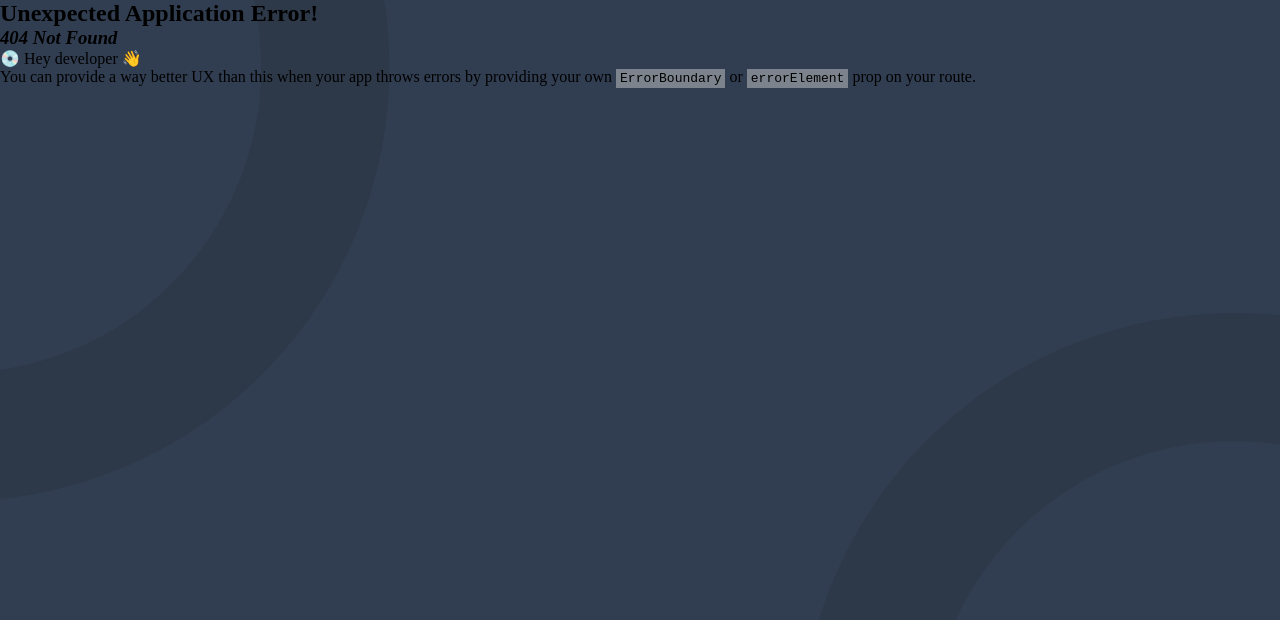
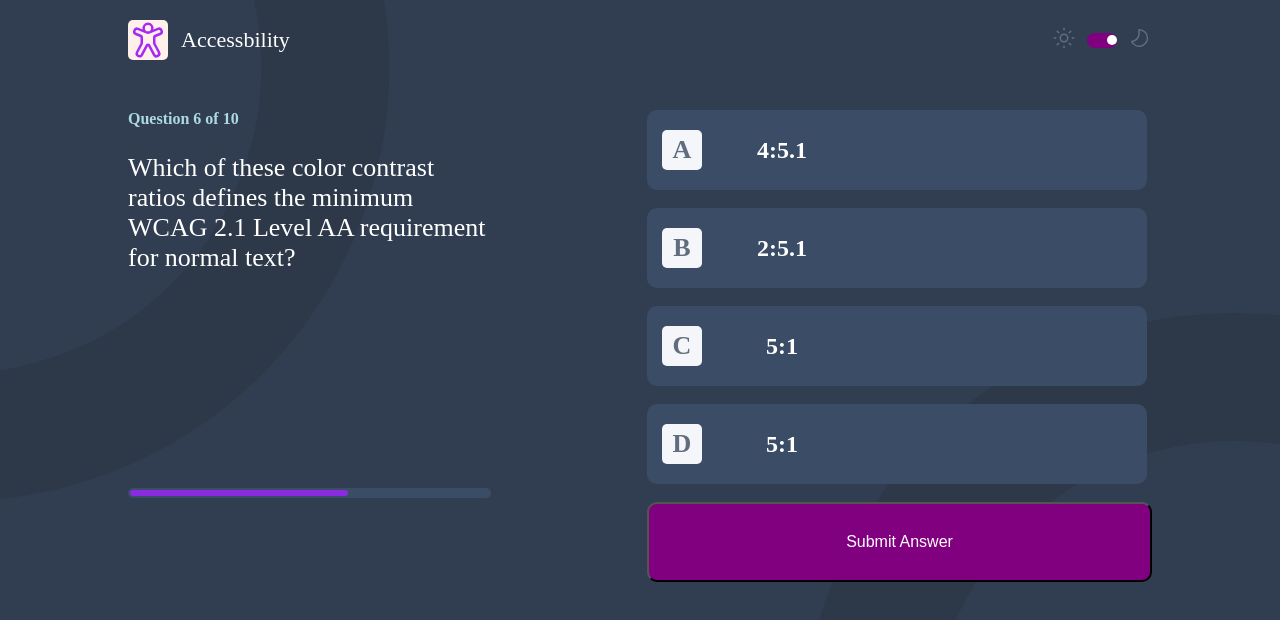
Before and after one commit to 23nosurrend/Test-App, a React (Vite) app: page /answer/1 in a window 1280 px wide. Before the commit this address had no page. Shown: the top 620 px of the page. Built offline with nearby package versions, Linux system fonts and the light colour scheme.

Commit message:
I have added dist

```diff
--- /dev/null
+++ b/src/components/Answer.tsx
@@ -0,0 +1,50 @@
+
+// import { useParams } from "react-router-dom"
+import "../styles/Answer.css"
+import AccessNav from "./AccessNav"
+import Question from "./Question"
+import Tab from "./Tab"
+import Button from "./Button"
+import Bar from "./Downbar"
+import "../styles/Tab.css"
+
+function Answer(){
+
+    // const {selectedTab:selectedParam}=useParams<{selectedTab:string}>()
+
+
+
+    return(
+          <div>
+            <div><AccessNav/></div>
+            <div className="inner">
+                <div className="inner-container">
+                <div id="div-of-Question-Bar">
+                    <div id="Question-div"><Question/></div>
+                    <div id="div-with-Bar"><Bar/></div>
+
+
+
+                </div>
+                <div>
+                <div>
+                    <Tab   text="4:5.1" path="/answer" head="A" backColor="#F4F6FA" textColor="#626C7F" className="custom-tab"/><br></br>
+                    <Tab     text="2:5.1" path="/answer" head="B" backColor="#F4F6FA" textColor="#626C7F"  className="custom-tab"  /><br></br>
+                    <Tab        text="5:1" path="/answer" head="C" backColor="#F4F6FA" textColor="#626C7F"  className="custom-tab"  /><br></br>
+                    <Tab    text="5:1" path="/answer" head="D" backColor="#F4F6FA" textColor="#626C7F" className="custom-tab"  /><br></br>
+                    {/* <Tab text="3.5:1"/>
+                    <Tab text="2:5.1"/>
+                    <Tab text="5:1"/> */}
+                </div>
+                <div>
+                    <Button buttonText="Submit Answer" />
+                </div>
+                </div>
+            </div>
+            </div>
+
+          </div>
+    )
+}
+
+export default Answer
--- a/src/components/Button.tsx
+++ b/src/components/Button.tsx
@@ -1,12 +1,24 @@
 import "../styles/Button.css"
 
-function  Button(){
+
+
+interface buttonProps{
+    buttonText:string;
+    onClick?:()=>void;
+
+
+}
+
+function  Button({buttonText,onClick}:buttonProps){
     return(
         <div>
             <div>
-                <button id="btn">
-                    Submit Answer
+
+                <button id="btn" onClick={onClick} >
+                    {buttonText}
                 </button>
+
+
             </div>
 
         </div>
--- a/src/components/Page1.tsx
+++ b/src/components/Page1.tsx
@@ -1,4 +1,6 @@
 import {useState} from "react"
+import {  useNavigate } from "react-router-dom";
+
 import "../styles/Page.css"
 import AccessNav from "./AccessNav"
 import Question from "./Question"
@@ -9,9 +11,16 @@ import "../styles/Tab.css"
 
 function Page(){
     const [selectedTab,setSelectedTab]=useState("")
+    const[isCorrect,setIsCorrect]=useState(false)
+    const navigate=useNavigate()
 
-    const handleTabSelect=(tab:string)=>{
+    const handleTabSelect=(tab:string,correct:boolean)=>{
         setSelectedTab(tab)
+        setIsCorrect(correct)
+    }
+
+    const handleSubmit=()=>{
+        navigate(`/answer/${selectedTab}`)
     }
 
     return(
@@ -28,16 +37,19 @@ function Page(){
                 </div>
                 <div>
                 <div>
-                    <Tab isSelected={selectedTab=="A"} onClick={() => handleTabSelect("A")} text="4:5.1" path="/Question" head="A" backColor="#F4F6FA" textColor="#626C7F" className="custom-tab"/><br></br>
-                    <Tab text="2:5.1" path="/Question" head="B" backColor="#F4F6FA" textColor="#626C7F"  className="custom-tab"  /><br></br>
-                    <Tab text="5:1" path="/Question" head="C" backColor="#F4F6FA" textColor="#626C7F"  className="custom-tab"  /><br></br>
-                    <Tab text="5:1" path="/Question" head="D" backColor="#F4F6FA" textColor="#626C7F" className="custom-tab"  /><br></br>
+                    <Tab isSelected={selectedTab=="A"} isCorrect={isCorrect} onClick={() => handleTabSelect("A",true)} text="4:5.1" path="/Question" head="A" backColor="#F4F6FA" textColor="#626C7F" className="custom-tab"/><br></br>
+                    <Tab  isSelected={selectedTab=="B"} isCorrect={isCorrect} onClick={() => handleTabSelect("B",false)}  text="2:5.1" path="/Question" head="B" backColor="#F4F6FA" textColor="#626C7F"  className="custom-tab"  /><br></br>
+                    <Tab  isSelected={selectedTab=="C"} isCorrect={isCorrect} onClick={() => handleTabSelect("C",false)}      text="5:1" path="/Question" head="C" backColor="#F4F6FA" textColor="#626C7F"  className="custom-tab"  /><br></br>
+                    <Tab  isSelected={selectedTab=="D"} isCorrect={isCorrect} onClick={() => handleTabSelect("D",false)} text="5:1" path="/Question" head="D" backColor="#F4F6FA" textColor="#626C7F" className="custom-tab"  /><br></br>
                     {/* <Tab text="3.5:1"/>
                     <Tab text="2:5.1"/>
                     <Tab text="5:1"/> */}
                 </div>
                 <div>
-                    <Button/>
+
+                   <Button buttonText="Submit Answer" onClick={handleSubmit} />
+
+
                 </div>
                 </div>
             </div>
--- a/src/components/Tab.tsx
+++ b/src/components/Tab.tsx
@@ -14,13 +14,15 @@ interface Tabprops{
     className?:string;
     isSelected?:boolean;
     onClick?:()=>void
-
+   isCorrect?:boolean
 
 
 }
-function Tab({text,svg,head,path,backColor,textColor,className,isSelected,onClick}:Tabprops){
+function Tab({text,svg,head,path,backColor,textColor,className,isSelected,isCorrect,onClick}:Tabprops){
+  const tabClassName=`${className} ${isSelected ? "selected-tab" : ""} ${isCorrect===true ? "correct-tab":isCorrect===false?"incorrect-tab":""}`
+
     return(
-        <div  className={`${className} ${isSelected ? "selected-tab" : ""}`} onClick={onClick}>
+        <div  className={ tabClassName} onClick={onClick}>
             <Link to={path} id="Tab-link">
             <div className="Tab-div">
               <div className="Tab-div-inner">
--- /dev/null
+++ b/src/styles/Answer.css
@@ -0,0 +1,40 @@
+*{
+    margin: 0px;
+    padding:0px;
+}
+
+.inner-container{
+
+    width:80%;
+    display: flex;
+    justify-content: space-between;
+
+
+}
+.inner{
+    display: flex;
+    align-items: center;
+    justify-content: center;
+    margin-top:30px;
+
+}
+
+/* .custom-tab:hover{
+border:2px solid purple;
+border-radius:10px;
+font-weight: bolder;
+} */
+#div-of-Question-Bar{
+    display:flex;
+    flex-direction: column;
+
+}
+#Question-div{
+    height:80%
+}
+/* .correct-tab{
+    border:2px solid green
+}
+.incorrect-tab{
+     border:2px solid red
+} */
--- a/src/styles/Tab.css
+++ b/src/styles/Tab.css
@@ -53,4 +53,5 @@
 }
 .selected-tab{
     border:2px solid purple;
+    border-radius: 10px;
 }
--- a/tsconfig.json
+++ b/tsconfig.json
@@ -5,6 +5,8 @@
     "lib": ["ES2020", "DOM", "DOM.Iterable"],
     "module": "ESNext",
     "skipLibCheck": true,
+
+    "outDir": "./dist",
 
     /* Bundler mode */
     "moduleResolution": "bundler",
```
Also changed, not shown: src/App.tsx (+4 -3 lines).
